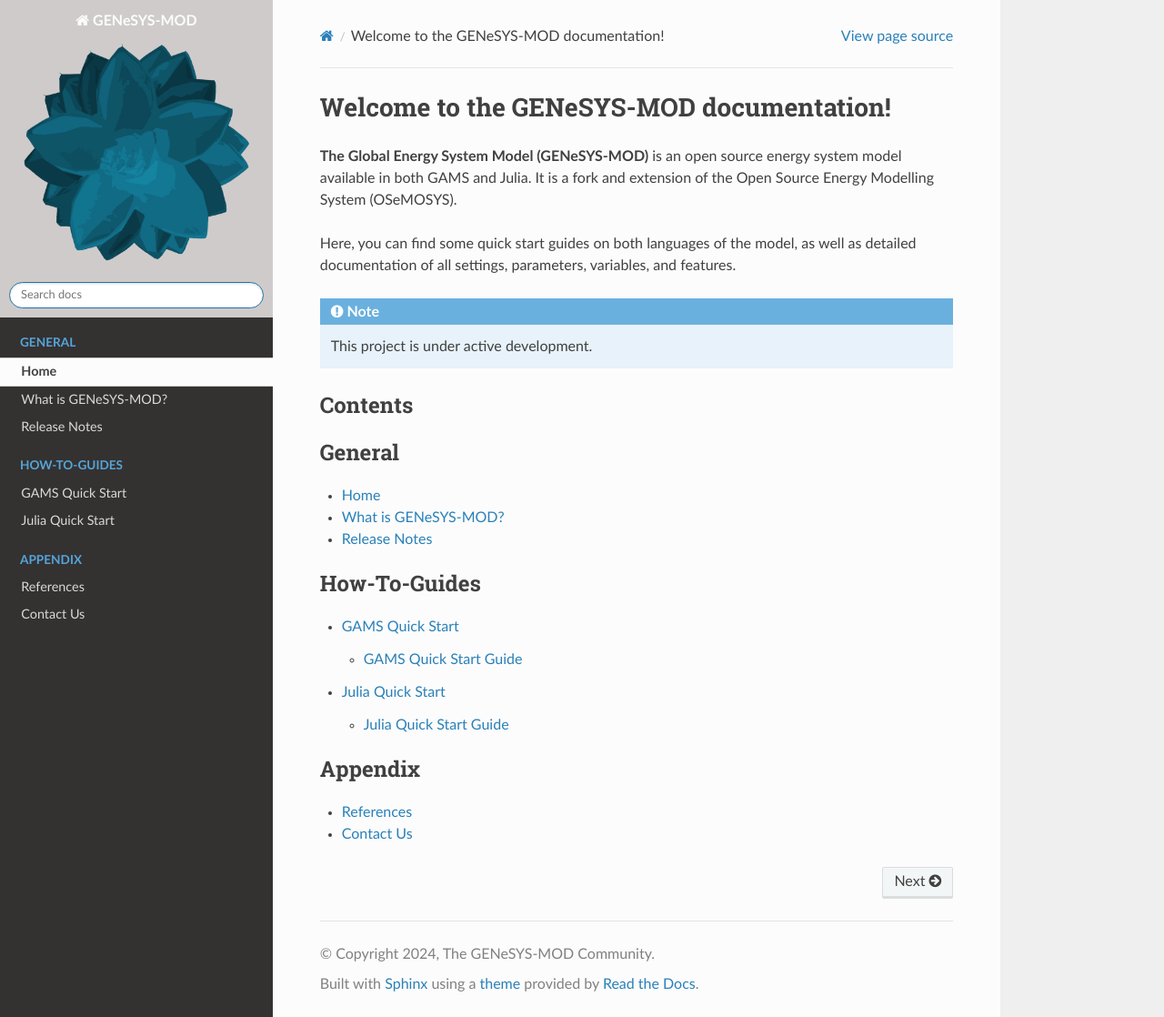
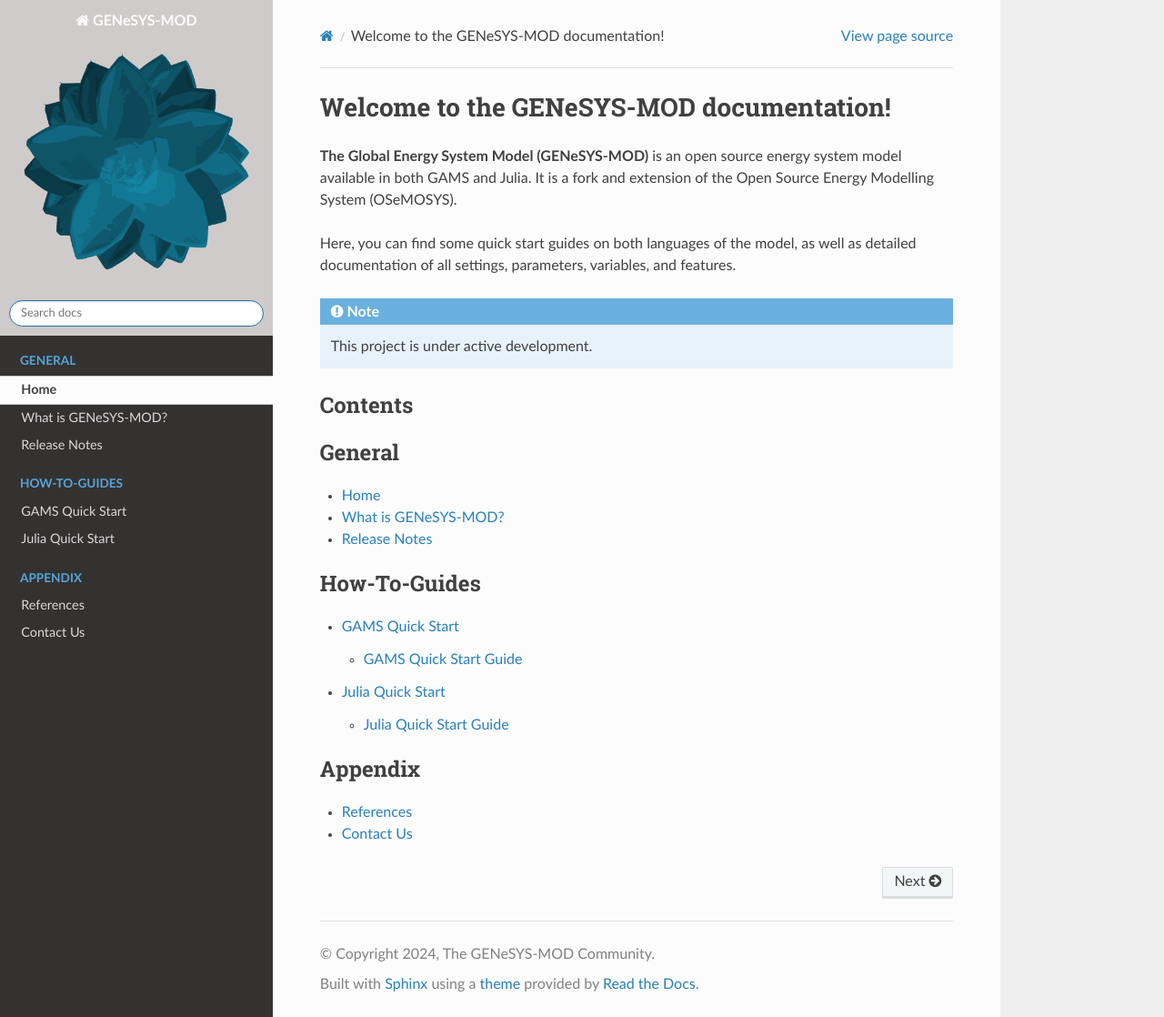
Before and after one commit to GENeSYS-MOD/GENeSYS_MOD.readthedocs, a Sphinx documentation site: the page built from docs/source/index.rst, in a window 1280 px wide and 1118 px high. Shown: the whole window at 91% size. Built offline with Sphinx 7.4.7 and the Read the Docs theme 3.1.0, drawn with Linux system fonts in a browser that asks for light colours.

Commit message:
more css

```diff
--- a/docs/source/_static/custom.css
+++ b/docs/source/_static/custom.css
@@ -3,8 +3,8 @@
     width: 25%;     /* Set the logo to 50% of the parent container */
     height: auto;   /* Maintain the aspect ratio */
     display: block; /* Ensure proper rendering of the image */
-    margin: 0 auto; /* Center the logo horizontally */
-    padding: 0 10px;   /* Add some space around the logo */
+    margin: 0 50px; /* Center the logo horizontally */
+    padding: 10px;   /* Add some space around the logo */
 }
 
 /* Change the header background color */
@@ -16,6 +16,9 @@
 .wy-side-nav-search .version {
     color: #000 !important; /* Force black text for the version number */
 }
+.wy-side-nav-search .icon icon-home {
+    color: #000 !important; /* Force black text for the version number */
+}
 
 /* Optional: Adjust padding or spacing for better alignment */
 .wy-side-nav-search {
```
